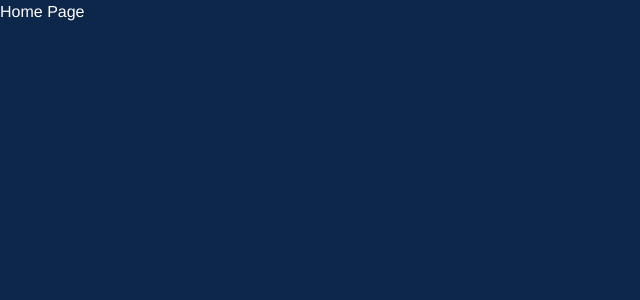
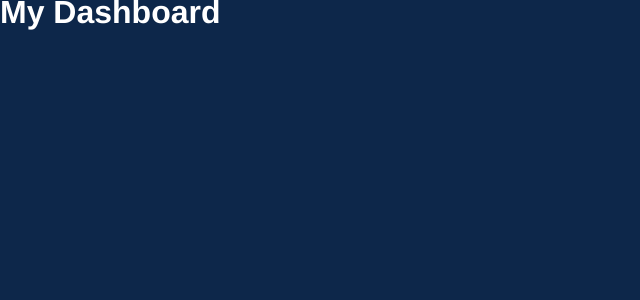
Before and after one commit to LuisChito/client-mariscos, a React (Vite) app: page / in a window 1280 px wide. Shown: the top 300 px of the page, without its empty margins (0-640 px from the left). Built offline with nearby package versions, Linux system fonts and the light colour scheme.

Commit message:
feat: implementar el Dashboard

```diff
--- a/src/app/router/routes.jsx
+++ b/src/app/router/routes.jsx
@@ -1,8 +1,9 @@
 import { createBrowserRouter } from 'react-router-dom'
+import Dashboard from '@ui/dashboard/index.jsx'
 
 export const router = createBrowserRouter([
 	{
 		path: '/',
-		element: <div>Home Page</div>,
+		element: <Dashboard />,
 	},
 ])
--- a/src/ui/dashboard/components/header.jsx
+++ b/src/ui/dashboard/components/header.jsx
@@ -0,0 +1,11 @@
+import React from 'react'
+
+const Header = () => {
+  return (
+    <div>
+      <h1>My Dashboard</h1>
+    </div>
+  )
+}
+
+export default Header
--- a/src/ui/dashboard/index.jsx
+++ b/src/ui/dashboard/index.jsx
@@ -0,0 +1,12 @@
+import React from 'react';
+import Header from './components/header';
+
+const Dashboard = () => {
+  return (
+    <div>
+      <Header />
+    </div>
+  )
+}
+
+export default Dashboard
```
